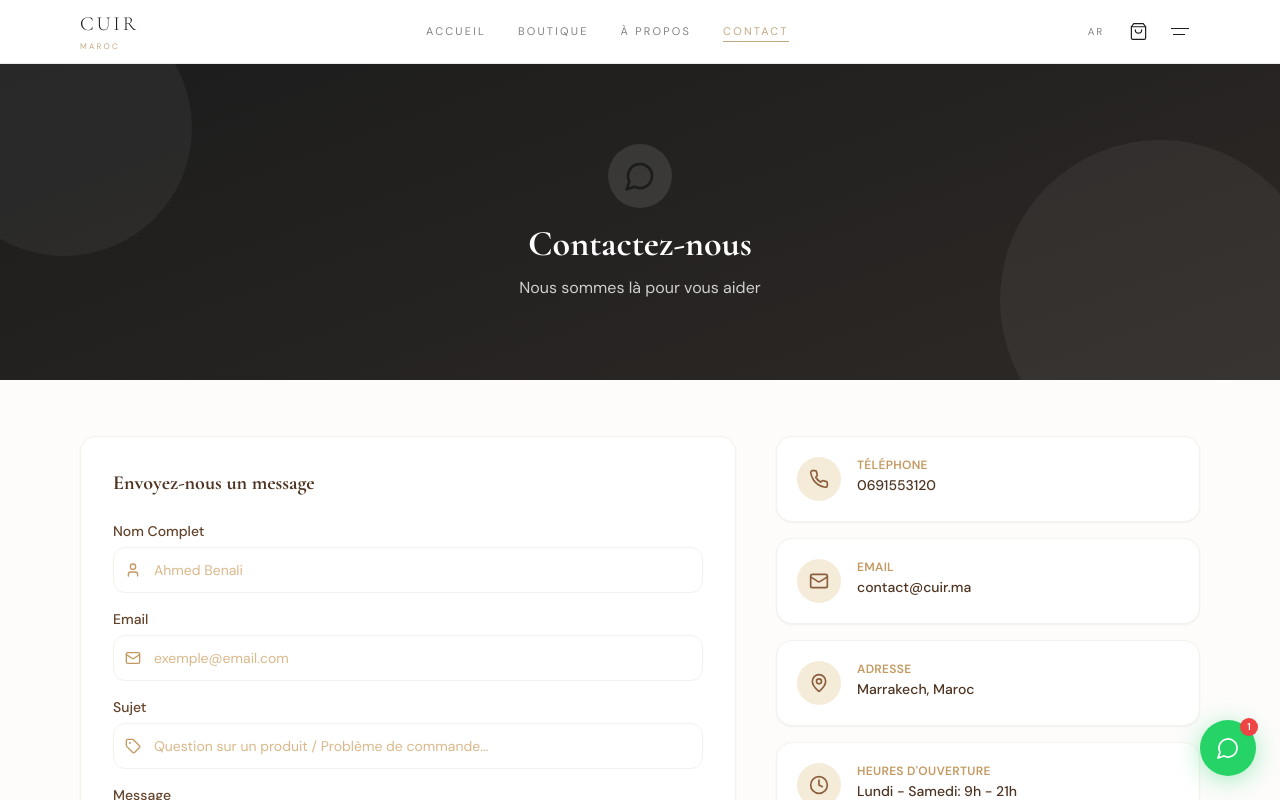
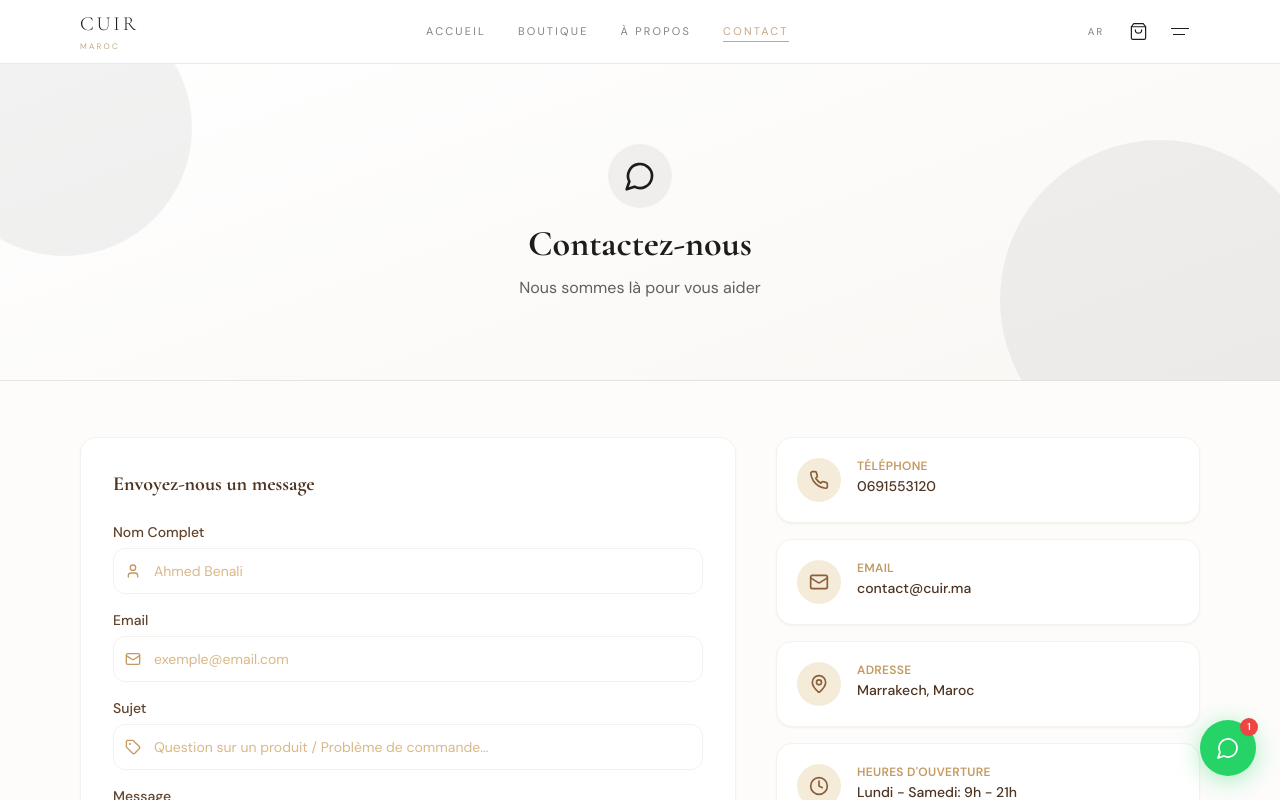
Before and after one commit to simohmd10/cuir, a React (Vite) app: page /contact in a window 1280 px wide. Shown: the top 800 px of the page. Built offline with nearby package versions, Linux system fonts and the light colour scheme; no server answers; a web font is replaced by a local one.

Commit message:
Fix hero fog overlay and restore light contact header

```diff
--- a/src/components/HeroVideo.tsx
+++ b/src/components/HeroVideo.tsx
@@ -96,12 +96,12 @@ export default function HeroVideo({ videoSrc, mp4Src, posterSrc }: HeroVideoProp
         />
       )}
 
-      {/* ══ Warm overlay ══ */}
+      {/* ══ Soft readability overlay (no bottom fog) ══ */}
       <div
         className="absolute inset-0 z-[1] pointer-events-none"
         style={{
           background:
-            'linear-gradient(to top, rgba(255,255,255,0.88) 0%, rgba(255,255,255,0.65) 45%, rgba(255,255,255,0.2) 74%, transparent 100%)',
+            'linear-gradient(to bottom, rgba(255,255,255,0.14) 0%, rgba(255,255,255,0.10) 38%, rgba(255,255,255,0.06) 68%, rgba(255,255,255,0.03) 100%)',
         }}
         aria-hidden="true"
       />
--- a/src/pages/Contact.tsx
+++ b/src/pages/Contact.tsx
@@ -144,14 +144,14 @@ export default function Contact() {
     <div className="min-h-screen bg-beige-50" dir={dir}>
       {/* ── Hero ── */}
       <div
-        className="relative py-20 px-4 text-center overflow-hidden"
+        className="relative py-20 px-4 text-center overflow-hidden bg-white border-b border-black/10"
         style={{
-          background: 'linear-gradient(160deg, #1C1C1C 0%, #2D2926 100%)',
+          background: 'linear-gradient(160deg, #FFFFFF 0%, #F9F7F4 100%)',
         }}
       >
         {/* Decorative circles */}
-        <div className="absolute -top-16 -start-16 w-64 h-64 rounded-full bg-white/5" />
-        <div className="absolute -bottom-20 -end-10 w-80 h-80 rounded-full bg-white/5" />
+        <div className="absolute -top-16 -start-16 w-64 h-64 rounded-full bg-black/5" />
+        <div className="absolute -bottom-20 -end-10 w-80 h-80 rounded-full bg-black/5" />
 
         <motion.div
           initial={{ opacity: 0, y: -16 }}
@@ -159,11 +159,11 @@ export default function Contact() {
           transition={{ duration: 0.6 }}
           className="relative z-10"
         >
-          <div className="w-16 h-16 rounded-full bg-white/10 flex items-center justify-center mx-auto mb-4">
-            <MessageCircle className="w-8 h-8 text-gold-300" />
+          <div className="w-16 h-16 rounded-full bg-black/5 flex items-center justify-center mx-auto mb-4">
+            <MessageCircle className="w-8 h-8 text-ink" />
           </div>
-          <h1 className="text-4xl font-display font-bold text-white mb-3">{t('contactTitle')}</h1>
-          <p className="text-beige-100/80 text-base max-w-md mx-auto">{t('contactSubtitle')}</p>
+          <h1 className="text-4xl font-display font-bold text-ink mb-3">{t('contactTitle')}</h1>
+          <p className="text-ink/70 text-base max-w-md mx-auto">{t('contactSubtitle')}</p>
         </motion.div>
       </div>
 
```
